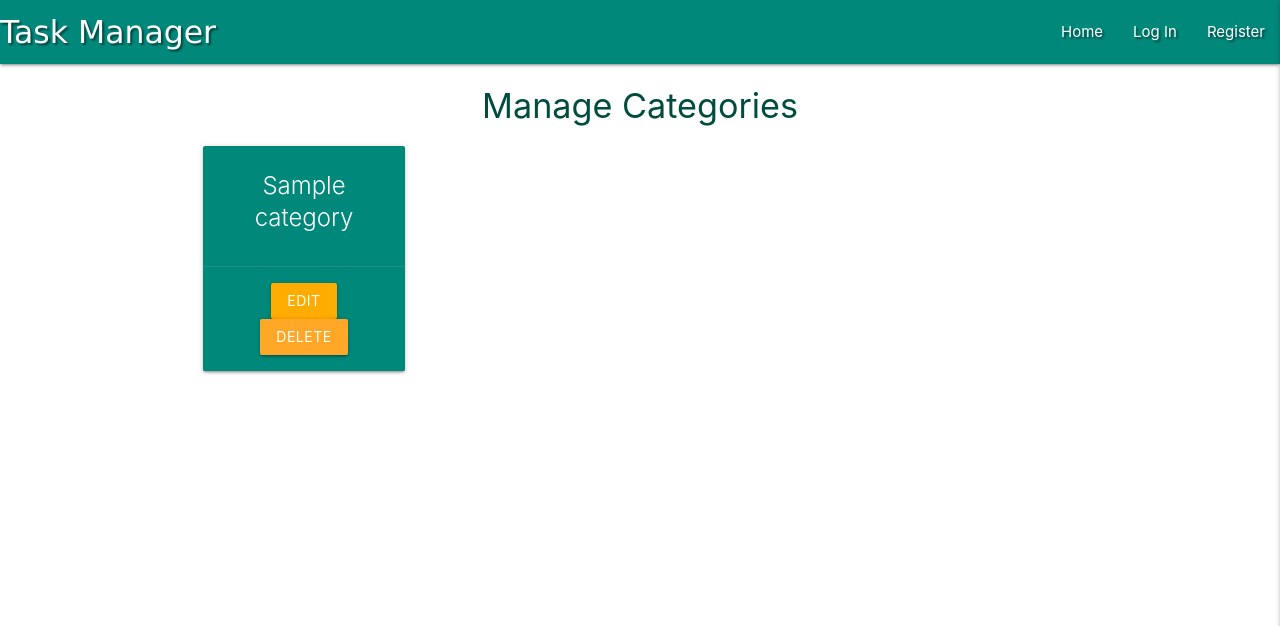
After one commit to mion93/flask-task-manager-project, a Flask app: page /get_categories in a window 1280 px wide. The commit adds this page. Shown: the top 626 px of the page. Run offline with Flask 2, Linux system fonts and the light colour scheme; a database or web service that is not in the repository returns one stand-in record (values such as "Sample title"); some libraries are stand-ins or nearby versions.

Commit message:
add manage categories template

```diff
--- a/app.py
+++ b/app.py
@@ -141,6 +141,12 @@ def delete_task(task_id):
     flash("Task Successfully Deleted")
     return redirect(url_for("get_tasks"))
 
+
+@app.route("/get_categories")
+def get_categories():
+    categories = list(mongo.db.categories.find().sort("category_name", 1))
+    return render_template("categories.html", categories=categories)
+
 if __name__ == "__main__":
     app.run(host=os.environ.get("IP"),
     port=int(os.environ.get("PORT")),
--- a/templates/base.html
+++ b/templates/base.html
@@ -25,7 +25,9 @@
                     {% if session.user %}
                         <li><a href="{{ url_for('profile', username=session['user']) }}">Profile</a></li>
                         <li><a href="{{ url_for('add_task') }}">New Task</a></li>
-                        <li><a href="#">Manage Categories</a></li>
+                        {% if session.user|lower == "admin"|lower %}
+                         <li><a href="{{ url_for('get_categories') }}">Manage Categories</a></li>
+                        {% endif %}
                         <li><a href="{{ url_for('logout') }}">Log Out</a></li>
                     {% else %}
                         <li><a href="{{ url_for('login') }}">Log In</a></li>
@@ -42,8 +44,11 @@
             {% if session.user %}
                 <li><a href="{{ url_for('profile', username=session['user']) }}">Profile</a></li>
                 <li><a href="{{ url_for('add_task') }}">New Task</a></li>
-                <li><a href="#">Manage Categories</a></li>
-                <li><a href="{{ url_for('logout') }}">Log Out</a></li>
+                {% if session.user|lower == "admin"|lower %}
+                  <li><a href="{{ url_for('get_categories') }}">Manage Categories</a></li>
+
+                {% endif %}
+                  <li><a href="{{ url_for('logout') }}">Log Out</a></li>
             {% else %}
                 <li><a href="{{ url_for('login') }}">Log In</a></li>
                 <li><a href="{{ url_for('register') }}">Register</a></li>
--- /dev/null
+++ b/templates/categories.html
@@ -0,0 +1,21 @@
+{% extends "base.html"%}
+{% block content %}
+<h4 class="teal-text text-darken-4 center-align">Manage Categories</h4>
+  <div class="row">
+  {% for category in categories %}
+    <div class="col s12 m3">
+      <div class="card teal center-align darken-1">
+        <div class="card-content white-text">
+          <span class="card-title">{{ category.category_name }}</span>
+
+        </div>
+        <div class="card-action">
+          <a href="#" class="btn amber accent-4">Edit</a>
+          <a href="#" class="btn orange lighten-1">Delete</a>
+        </div>
+      </div>
+    </div>
+    {% endfor %}
+  </div>
+
+{% endblock %}
```
